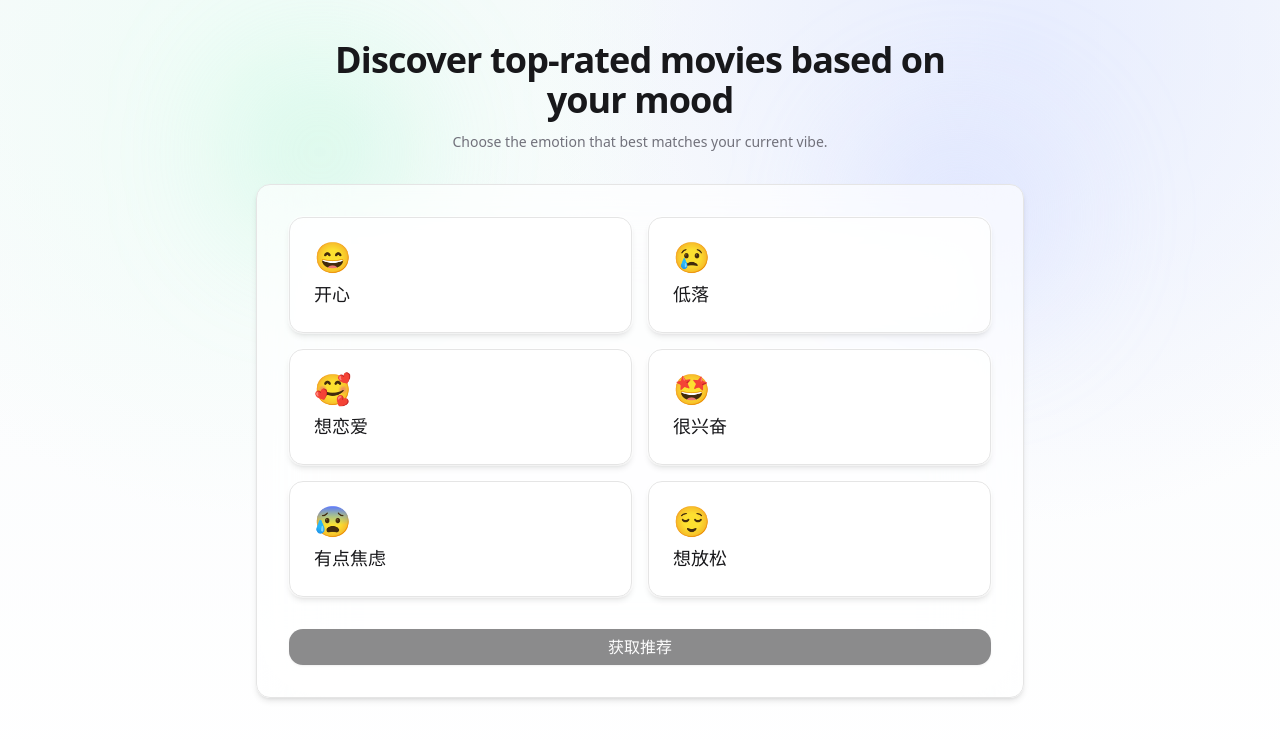
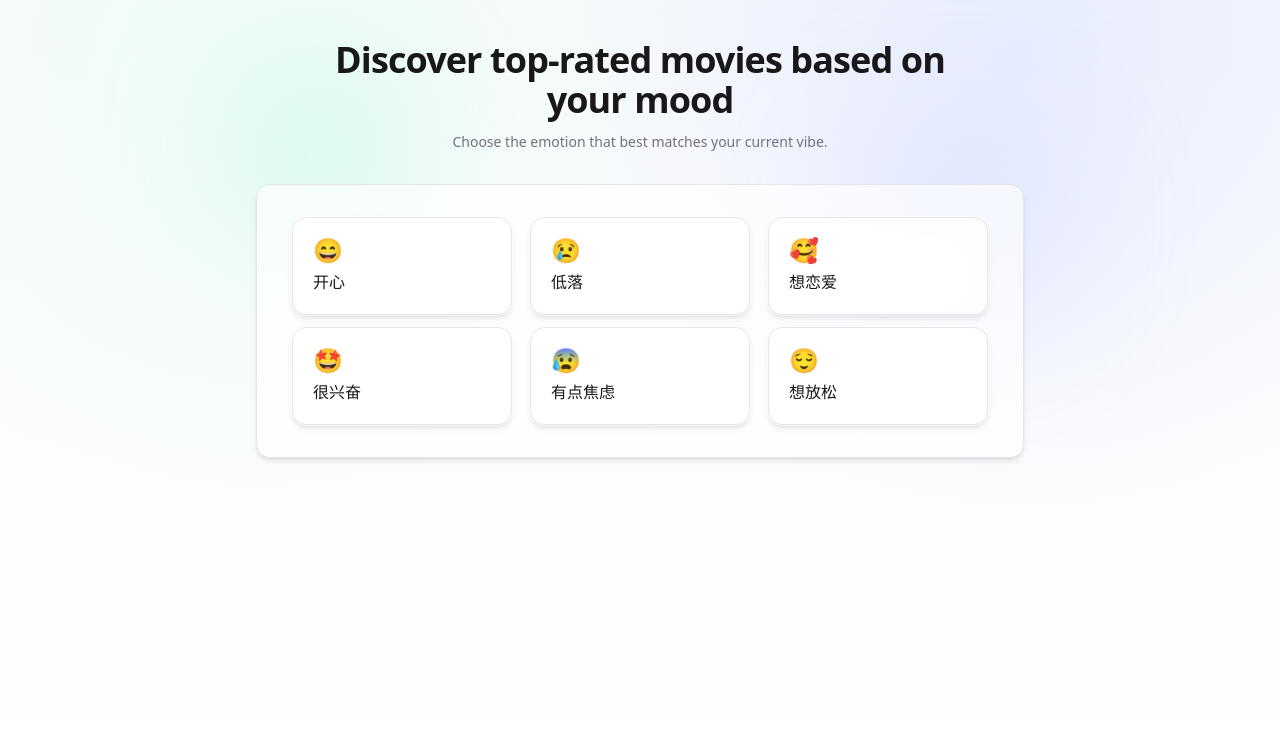
Before and after one commit to HenryYangs/mood-labs, a Next.js app: page / in a window 1280 px wide. Shown: the top 740 px of the page. Built offline with nearby package versions, Linux system fonts and the light colour scheme.

Commit message:
:sparkles: update ux

```diff
--- a/app/page.tsx
+++ b/app/page.tsx
@@ -1,21 +1,15 @@
 "use client";
 
 import MoodCard from "@/components/MoodCard";
-import { Button } from "@/components/ui/button";
 import { Card, CardContent } from "@/components/ui/card";
 import { moodLabels, type Mood } from "@/types/mood";
 import { useRouter } from "next/navigation";
-import { useState } from "react";
 
 export default function HomePage(): React.JSX.Element {
-  const [selectedMood, setSelectedMood] = useState<Mood | null>(null);
   const router = useRouter();
 
-  const onContinue = (): void => {
-    if (!selectedMood) {
-      return;
-    }
-    router.push(`/result?mood=${selectedMood}`);
+  const onSelectMood = (mood: Mood): void => {
+    router.push(`/result?mood=${mood}`);
   };
 
   return (
@@ -34,25 +28,16 @@ export default function HomePage(): React.JSX.Element {
 
         <Card className="mx-auto max-w-3xl bg-white/65 shadow-md backdrop-blur-2xl">
           <CardContent className="space-y-8 p-6 sm:p-8">
-            <div className="grid grid-cols-1 gap-4 sm:grid-cols-2">
+            <div className="grid grid-cols-3 justify-items-center gap-3">
               {moodLabels.map((option) => (
                 <MoodCard
                   key={option.mood}
                   option={option}
-                  selected={selectedMood === option.mood}
-                  onSelect={setSelectedMood}
+                  selected={false}
+                  onSelect={onSelectMood}
                 />
               ))}
             </div>
-
-            <Button
-              type="button"
-              onClick={onContinue}
-              disabled={!selectedMood}
-              className="w-full rounded-xl bg-zinc-900 py-3 text-base"
-            >
-              获取推荐
-            </Button>
           </CardContent>
         </Card>
       </section>
--- a/components/MoodCard.tsx
+++ b/components/MoodCard.tsx
@@ -22,7 +22,7 @@ export default function MoodCard({ option, selected, onSelect }: MoodCardProps):
     <button
       type="button"
       onClick={(): void => onSelect(option.mood)}
-      className="w-full text-left transition-all duration-200 hover:scale-105"
+      className="w-[220px] max-w-full text-left transition-all duration-200 hover:scale-105"
     >
       <Card
         className={cn(
@@ -32,9 +32,9 @@ export default function MoodCard({ option, selected, onSelect }: MoodCardProps):
             : "ring-1 ring-white/60 shadow-md"
         )}
       >
-        <CardContent className="space-y-2 p-6">
-          <p className="text-3xl leading-none">{option.emoji}</p>
-          <p className="text-lg font-medium text-zinc-900">{option.label}</p>
+        <CardContent className="space-y-2 p-5">
+          <p className="text-2xl leading-none">{option.emoji}</p>
+          <p className="text-base font-medium text-zinc-900">{option.label}</p>
         </CardContent>
       </Card>
     </button>
```
